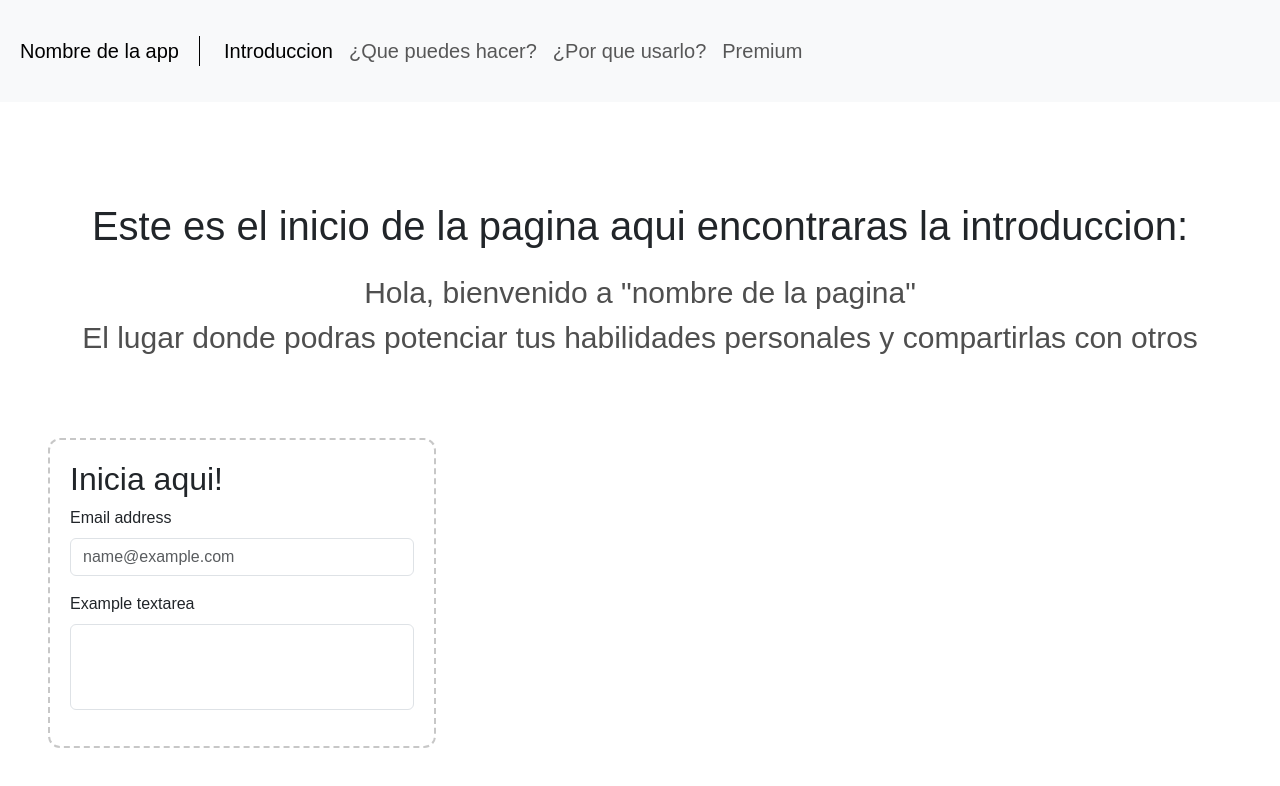
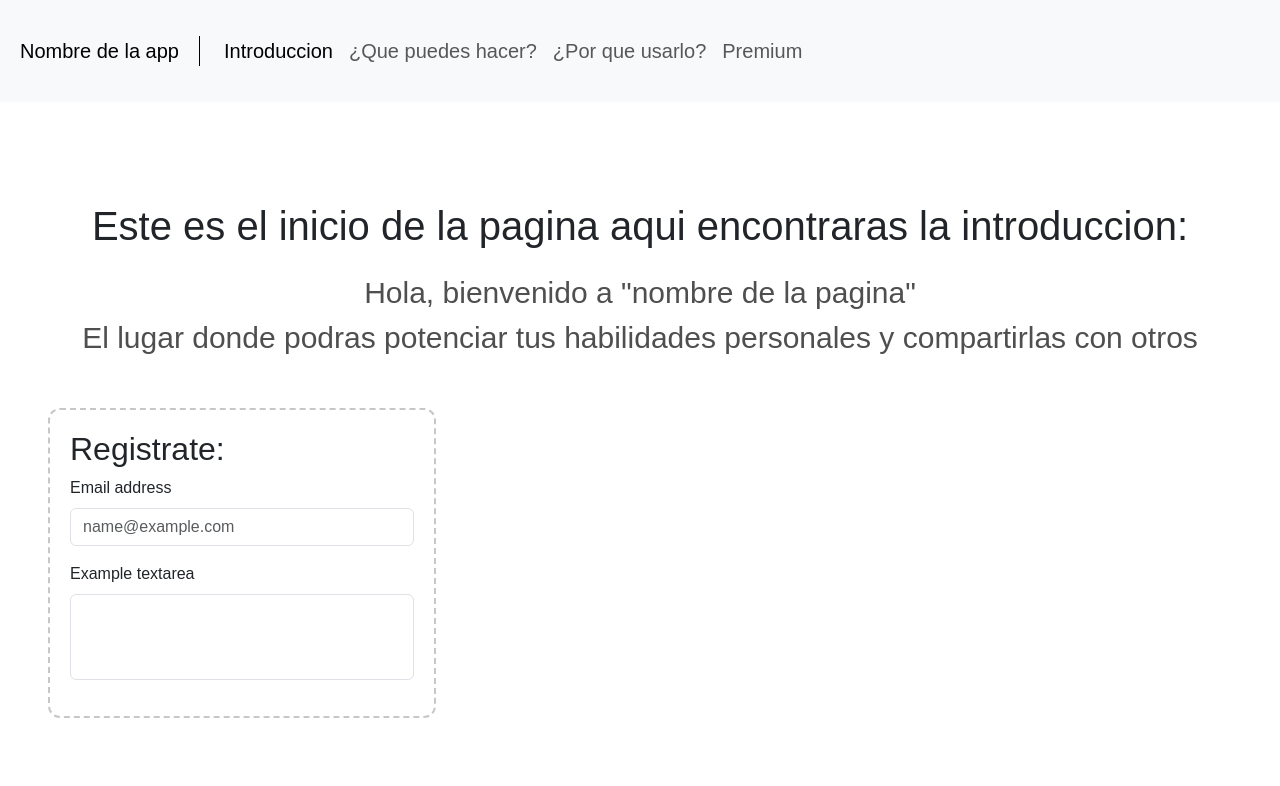
Before and after one commit to LsrkMateo/svelte, a SvelteKit app in the folder svelte-prueba/: page / in a window 1280 px wide. Shown: the top 786 px of the page. Built offline with nearby package versions, Linux system fonts and the light colour scheme.

Commit message:
arreglar propiedades a imagen

```diff
--- a/svelte-prueba/src/routes/+page.svelte
+++ b/svelte-prueba/src/routes/+page.svelte
@@ -1,9 +1,12 @@
 <main class="contenedor">
 	<h1>Este es el inicio de la pagina aqui encontraras la introduccion:</h1>
-	<p>Hola, bienvenido a "nombre de la pagina" <br /> El lugar donde podras potenciar tus habilidades personales y compartirlas con otros</p>
+	<p>
+		Hola, bienvenido a "nombre de la pagina" <br /> El lugar donde podras potenciar tus habilidades personales
+		y compartirlas con otros
+	</p>
 
 	<div class="contenedor-input">
-		<h2>Inicia aqui!</h2>
+		<h2>Registrate:</h2>
 		<span class="input-conainter">
 			<div class="mb-3">
 				<label for="exampleFormControlInput1" class="form-label">Email address</label>
@@ -20,6 +23,16 @@
 			</div>
 		</span>
 	</div>
+	<!-- <div class="imagen-contenedor">
+		<img
+			src="https://thumbs.dreamstime.com/b/nuevo-concepto-de-la-tecnolog%C3%ADa-internet-del-negocio-entrenamiento-webinar-conocimiento-las-habilidades-121274023.jpg"
+			alt="tecnologia"
+			class="imagen"
+		/>
+        <div class="lorem">
+            <p>Holaaa Lorem ipsum dolor sit amet consectetur, adipisicing elit. Aut ea similique nemo facilis fugit doloribus totam at, sapiente aliquid minus dolores possimus perspiciatis quod ipsam dolor laborum, illum quia. Nihil!</p>
+        </div>
+	</div> -->
 </main>
 
 <style>
@@ -37,18 +50,18 @@
 	}
 	.contenedor-input {
 		width: 30%;
-		margin-top: 80px;
+		margin-top: 50px;
 		padding: 20px;
 		border-radius: 10px;
 		transform: translateX(50px);
 		transition-property: outline;
-        transition-duration: .4s;
+		transition-duration: 0.4s;
 		outline: 2px dashed rgba(0, 0, 0, 0.218);
 	}
 	.form-control {
 		resize: none;
 	}
-    .contenedor-input:hover{
+	.contenedor-input:hover {
 		outline: 2px dashed black;
 	}
 
```
Also changed, not shown: svelte-prueba/src/images/tecnologia.jpg (added). Lines whose indentation alone changed are shown as unchanged.
